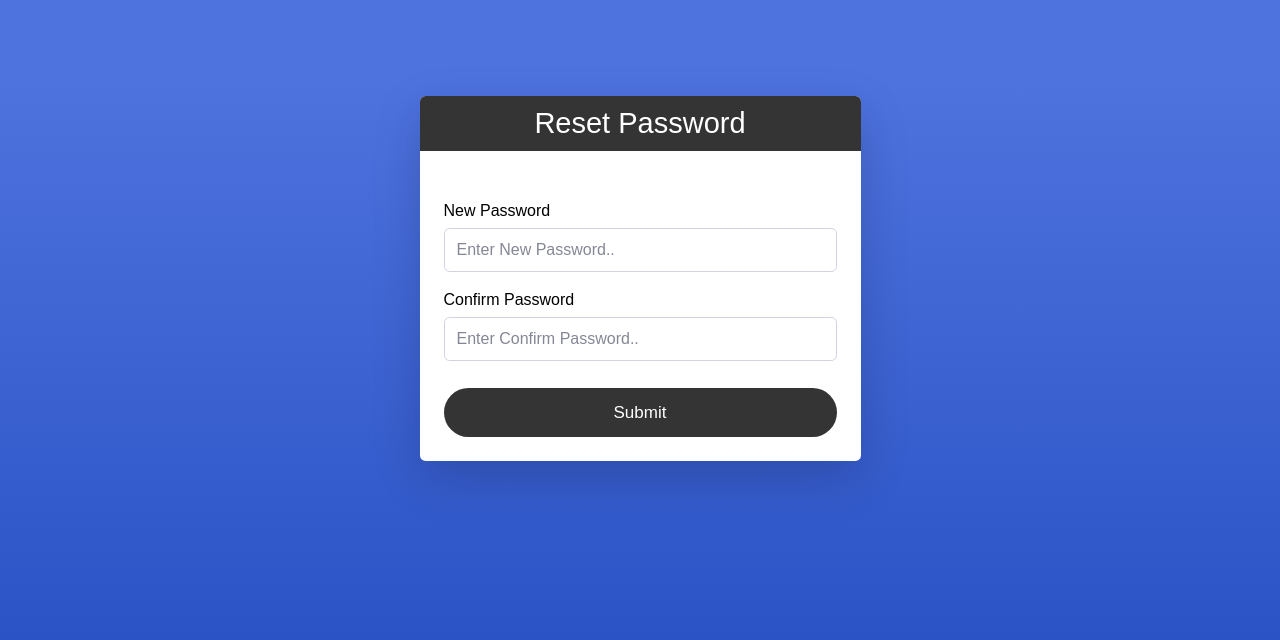
After one commit to tanu2022/web_survey, a PHP site: page /web_survey/reset-password.php in a window 1280 px wide. The commit adds this page. Shown: the top 640 px of the page. Run offline with PHP 8.4, Linux system fonts and the light colour scheme; some libraries are stand-ins or nearby versions.

Commit message:
forget pass

```diff
--- a/import_address.php
+++ b/import_address.php
@@ -76,9 +76,9 @@ include('admin_header.php');
 							</form>
 							<div class="return_msg">
 									<?php if($success_insert == 'yes'){ ?>
-									<div class="text-success text-bold">Excel Data Imported Successfully.</div>
+									<div class="bg-success">Excel Data Imported Successfully.</div>
 									<?php } else if($success_insert == 'no') { ?>
-									<div class="text-danger">Opps! Something went wrong.</div>
+									<div class="bg-danger">Opps! Something went wrong.</div>
 									<?php } ?>
 								</div>
 						</div>
--- a/login.php
+++ b/login.php
@@ -53,9 +53,9 @@ include('header.php');
 
 										<div class="return_msg">
 											<?php if($success_login == 'yes'){ ?>
-											<div class="text-success text-bold"><?php echo $message; ?></div>
+											<div class="bg-success"><?php echo $message; ?></div>
 											<?php } else if($success_login == 'no') { ?>
-											<div class="text-danger"><?php echo $message; ?></div>
+											<div class="bg-danger"><?php echo $message; ?></div>
 											<?php } ?>
 										</div>
                                     </div>
--- /dev/null
+++ b/reset-password.php
@@ -0,0 +1,87 @@
+<?php
+include('config.php');
+
+$success_login = '';
+
+if(isset($_POST['submit_btn'])){
+	$pass = $_POST['n_pass'];
+	$c_pass = $_POST['c_pass'];
+	if($pass == $c_pass){
+		/*$insert_sql = "INSERT INTO survey_tbl set resident_f_name='{$resident_f_name}', resident_l_name='{$resident_l_name}', resident_address='{$resident_address}', location_of_meter='{$location_of_meter}', size_of_service='{$size_of_service}', material_of_service='{$material_of_service}', date_constructed='{$date_constructed}'";
+
+		if (mysqli_query($mysqli, $insert_sql)) {
+			$success_login = 'yes';
+		else {
+			$success_login = 'no';
+			$message = "Opps! Something went wrong";
+
+		}*/
+
+	}else{
+		$success_login = 'no';
+		$message = "New password and confirm password must be same";
+	}
+}
+
+include('header.php');
+?>
+
+    <div class="container">
+
+        <!-- Outer Row -->
+        <div class="row justify-content-center mt-5">
+
+            <div class="col-xl-5 col-lg-5 col-md-5">
+
+                <div class="card o-hidden border-0 shadow-lg my-5">
+                    <div class="card-body login-form p-0">
+						<div class="row">
+
+                            <div class="col-lg-12">
+                                <h1 class="h4 text-gray-900 mb-4 form-heading">Reset Password</h1>
+                                <div class="p-4">
+									<div class="text-center">
+										<div class="return_msg">
+											<?php if($success_login == 'yes'){ ?>
+											<div class="bg-success mb-4"><?php echo $message; ?></div>
+											<?php } else if($success_login == 'no') { ?>
+											<div class="bg-danger mb-4"><?php echo $message; ?></div>
+											<?php } ?>
+										</div>
+                                    </div>
+
+                                    <form method="POST" action="">
+                                        <div class="form-group">
+											<label for="n_pass">New Password</label>
+                                            <input type="password" class="form-control form-control-user"
+                                                id="n_pass" name="n_pass" placeholder="Enter New Password.." required>
+                                        </div>
+										<div class="form-group">
+											<label for="c_pass">Confirm Password</label>
+                                            <input type="password" class="form-control form-control-user"
+                                                id="c_pass" name="c_pass" placeholder="Enter Confirm Password.." required>
+                                        </div>
+                                        <input type="submit" name="submit_btn" id="submit_btn" value="Submit" class="btn btn-primary btn-user btn-block">
+
+                                    </form>
+                                    <!--<hr>
+                                    <div class="text-center">
+                                        <a class="small" href="register.html">Create an Account!</a>
+                                    </div>
+                                    <div class="text-center">
+                                        <a class="small" href="login.php">Already have an account? Login!</a>
+                                    </div>-->
+                                </div>
+                            </div>
+                        </div>
+                    </div>
+                </div>
+
+            </div>
+
+        </div>
+
+    </div>
+ <?php
+	include('footer.php');
+?>
```
Also changed, not shown: forgot-password.php (+72 -13 lines).
